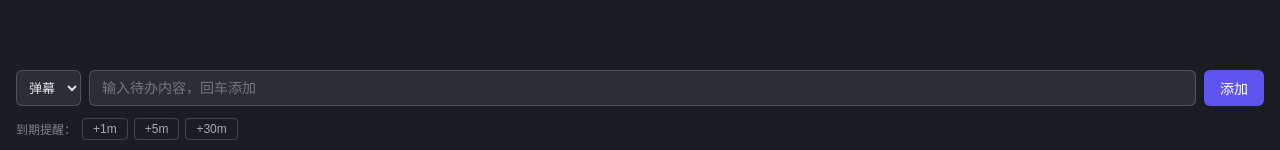
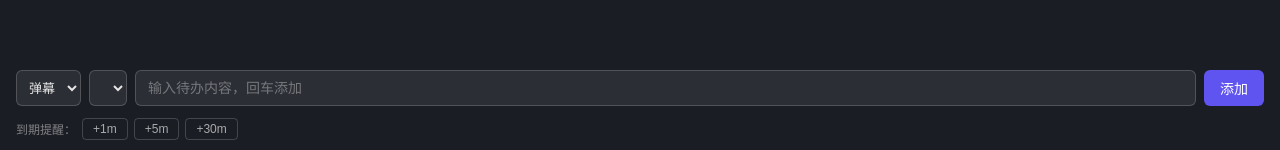
Before and after one commit to bayernjf/vfx-todo, a React (Vite) app: page / in a window 1280 px wide. Shown: the part 568-718 px from the top of the page. Built offline with nearby package versions, Linux system fonts and the light colour scheme.

Commit message:
feat(frontend): add screen selector to main app
- Add ScreenInfo interface and screens state
- Call list_screens on mount to enumerate available displays
- Add screen selector dropdown before todo input
- Pass screen parameter to todo_create and send_danmaku

```diff
--- a/src/App.tsx
+++ b/src/App.tsx
@@ -11,6 +11,13 @@ interface Todo {
   completed: boolean;
   created_at: number;
   due_at: number | null;
+  screen?: number;
+}
+
+interface ScreenInfo {
+  id: number;
+  name: string;
+  is_primary: boolean;
 }
 
 const LEVEL_LABEL: Record<Level, string> = {
@@ -50,6 +57,8 @@ function App() {
   const [danmakuInput, setDanmakuInput] = useState("");
   const [danmakuCount, setDanmakuCount] = useState(0);
   const [, setTick] = useState(0);
+  const [screens, setScreens] = useState<ScreenInfo[]>([]);
+  const [targetScreen, setTargetScreen] = useState(0);
 
   const refresh = () => {
     invoke<Todo[]>("todo_list")
@@ -59,6 +68,9 @@ function App() {
 
   useEffect(() => {
     refresh();
+    invoke<ScreenInfo[]>("list_screens")
+      .then(setScreens)
+      .catch(console.error);
     // 监听调度器触发的刷新事件
     const un = listen("todos-updated", () => refresh());
     // 每秒重算倒计时显示
@@ -78,6 +90,7 @@ function App() {
       title,
       level,
       dueAt,
+      screen: targetScreen,
     });
     setTodos((prev) => [...prev, todo]);
     setInput("");
@@ -108,7 +121,7 @@ function App() {
     const color = colors[Math.floor(Math.random() * colors.length)];
     const speed = 120 + Math.random() * 80;
     try {
-      await invoke("send_danmaku", { text, color, speed });
+      await invoke("send_danmaku", { text, color, speed, screen: targetScreen });
       setDanmakuCount((c) => c + 1);
       setDanmakuInput("");
     } catch (e) {
@@ -170,6 +183,13 @@ function App() {
           <option value="mid">粒子</option>
           <option value="high">破碎</option>
         </select>
+        <select value={targetScreen} onChange={(e) => setTargetScreen(Number(e.target.value))}>
+          {screens.map((s) => (
+            <option key={s.id} value={s.id}>
+              {s.is_primary ? "主屏" : `屏 ${s.id + 1}`}
+            </option>
+          ))}
+        </select>
         <input
           value={input}
           onChange={(e) => setInput(e.target.value)}
```
